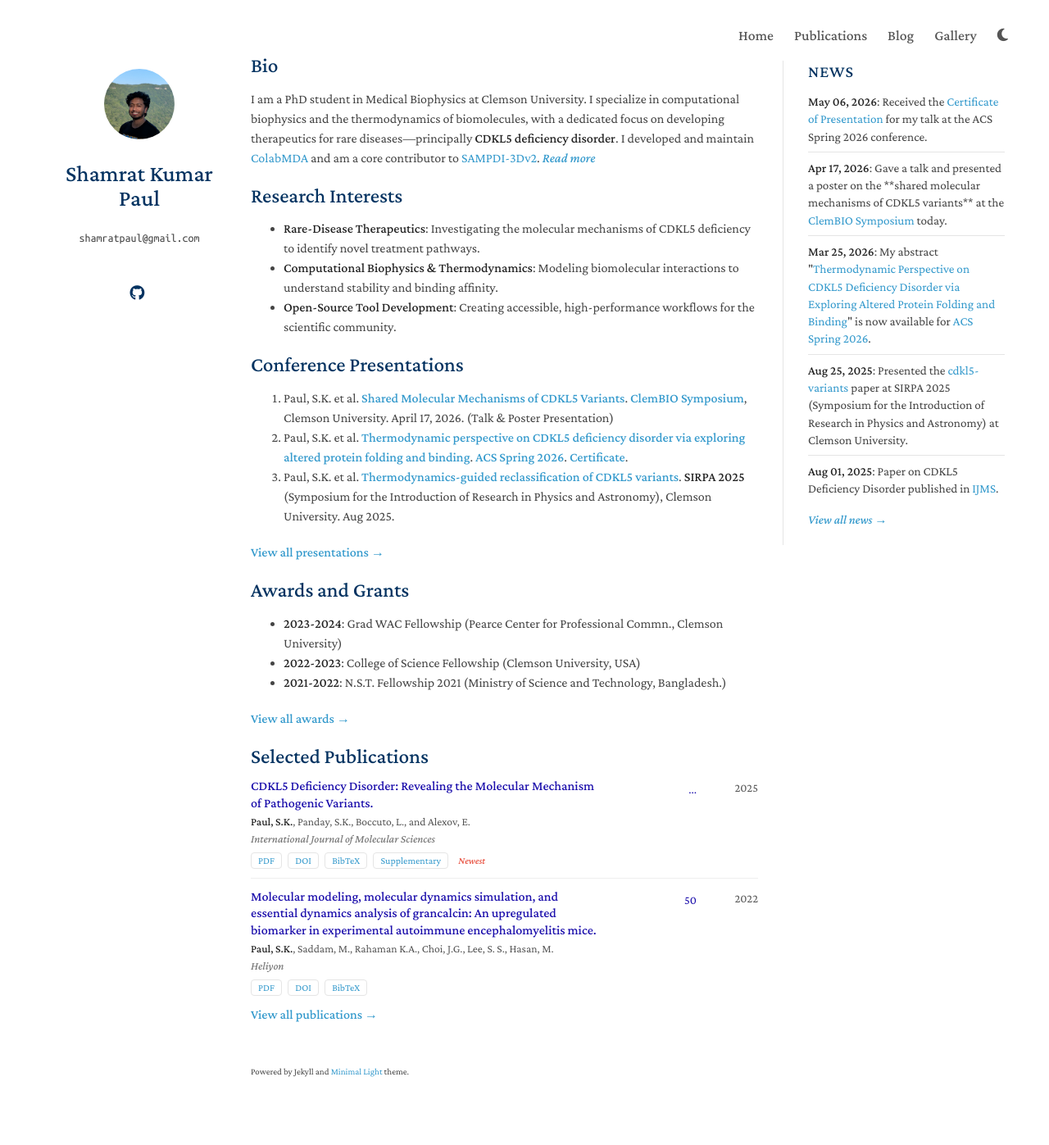
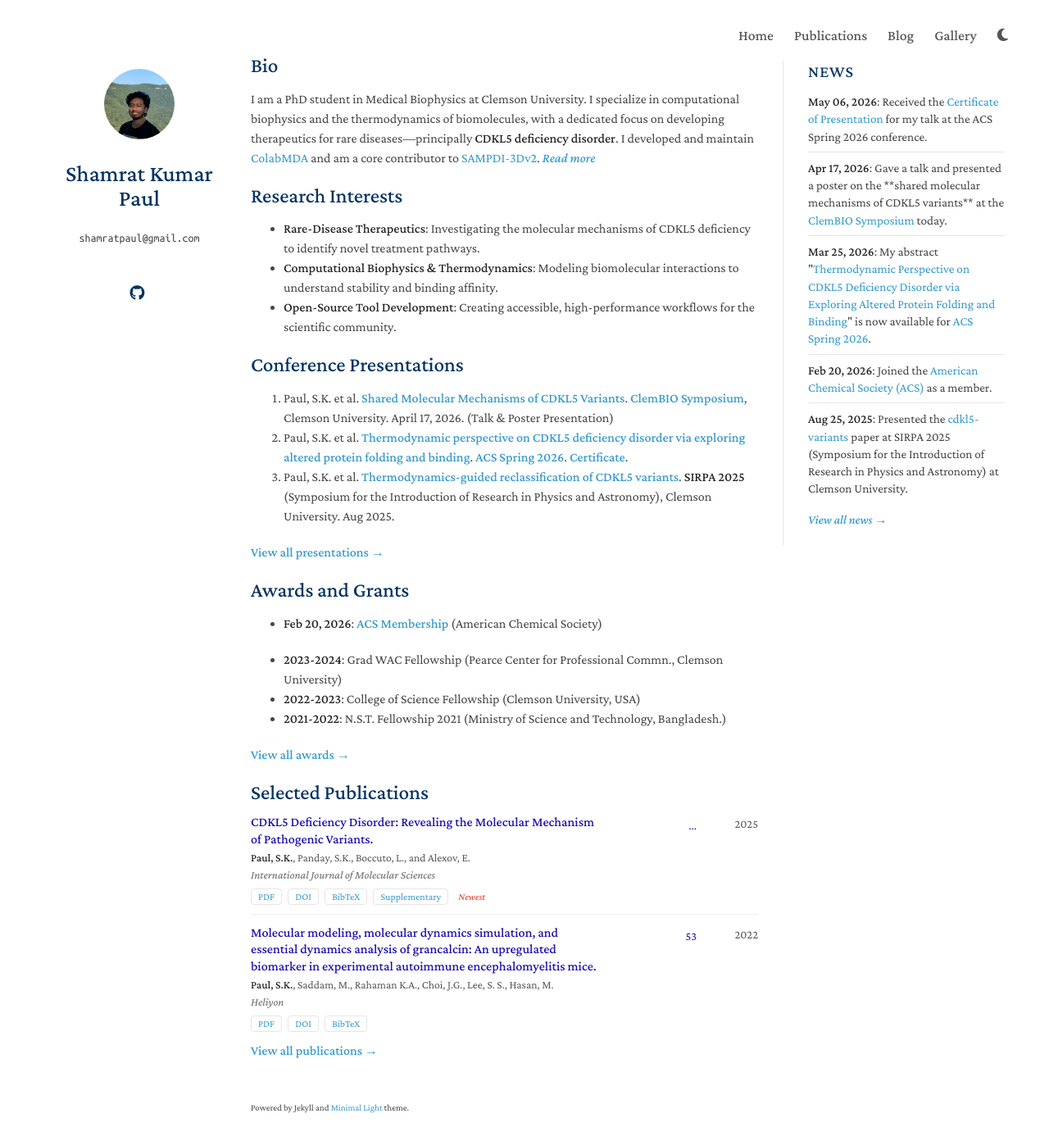
Before and after one commit to paulshamrat/paulshamrat.github.io, a Jekyll site: the page built from index.md, in a window 1280 px wide and 1400 px high. Shown: the top 1397 px of the window at 82% size. Built offline with Jekyll 4.4.1, drawn with Linux system fonts in a browser that asks for light colours; a style sheet for code colours, icons or effects is not loaded.

Commit message:
Add ACS Membership certificate and refresh publication citations

```diff
--- a/_data/news.yml
+++ b/_data/news.yml
@@ -4,6 +4,8 @@
   text: "Gave a talk and presented a poster on the **shared molecular mechanisms of CDKL5 variants** at the <a href='https://events.clemson.edu/event/24076-clembio-symposium'>ClemBIO Symposium</a> today."
 - date: 2026-03-25
   text: "My abstract \"<a href='https://acs.digitellinc.com/p/s/thermodynamic-perspective-on-cdkl5-deficiency-disorder-via-exploring-altered-protein-folding-and-binding-656655'>Thermodynamic Perspective on CDKL5 Deficiency Disorder via Exploring Altered Protein Folding and Binding</a>\" is now available for <a href='https://www.acs.org/events/spring.html'>ACS Spring 2026</a>."
+- date: 2026-02-20
+  text: "Joined the <a href='https://credentials.acs.org/34232bdc-3fda-48ca-8958-406e45d5b197#acc.nZ8WCcas'>American Chemical Society (ACS)</a> as a member."
 - date: 2025-08-25
   text: "Presented the <a href='https://github.com/paulshamrat/cdkl5-variants'>cdkl5-variants</a> paper at SIRPA 2025 (Symposium for the Introduction of Research in Physics and Astronomy) at Clemson University."
 - date: 2025-08-01
--- a/awards.md
+++ b/awards.md
@@ -6,6 +6,8 @@
 
 # Awards and Grants
 
+- **Feb 20, 2026**: [**ACS Membership**](https://credentials.acs.org/34232bdc-3fda-48ca-8958-406e45d5b197#acc.nZ8WCcas) (American Chemical Society)
+
 - **2023-2024**: Grad WAC Fellowship (Pearce Center for Professional Commn., Clemson University)
 - **2022-2023**: College of Science Fellowship (Clemson University, USA)
 - **2021-2022**: N.S.T. Fellowship 2021 (Ministry of Science and Technology, Bangladesh.)
--- a/index.md
+++ b/index.md
@@ -59,6 +59,8 @@
 
 ## Awards and Grants
 
+- **Feb 20, 2026**: [**ACS Membership**](https://credentials.acs.org/34232bdc-3fda-48ca-8958-406e45d5b197#acc.nZ8WCcas) (American Chemical Society)
+
 - **2023-2024**: Grad WAC Fellowship (Pearce Center for Professional Commn., Clemson University)
 - **2022-2023**: College of Science Fellowship (Clemson University, USA)
 - **2021-2022**: N.S.T. Fellowship 2021 (Ministry of Science and Technology, Bangladesh.)
```
Also changed, not shown: _data/publications.yml (+8 -6 lines).
